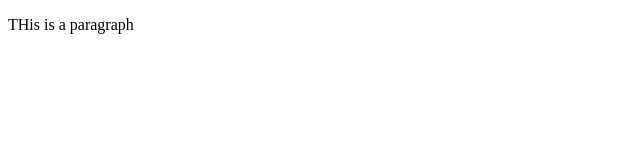
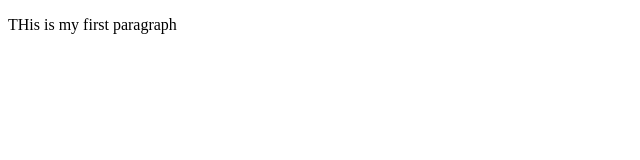
Before and after one commit to VasilGVasilev/first_ws, a plain HTML site: page index.html in a window 1280 px wide. Shown: the full height of the page, 0-640 px from the left. Drawn offline with Linux system fonts and the light colour scheme.

Commit message:
index modified for test

```diff
--- a/index.html
+++ b/index.html
@@ -6,6 +6,6 @@
         <title>Webscrapper</title>
     </head>
     <body>
-        <p>THis is a paragraph</p>
+        <p>THis is my first paragraph</p>
     </body>
 </html>
```
